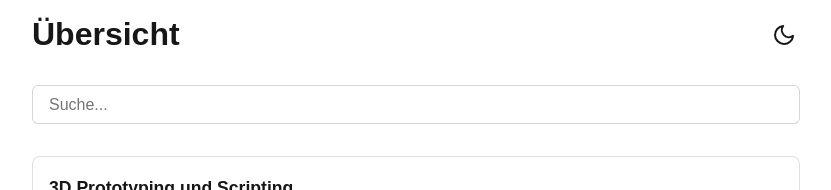
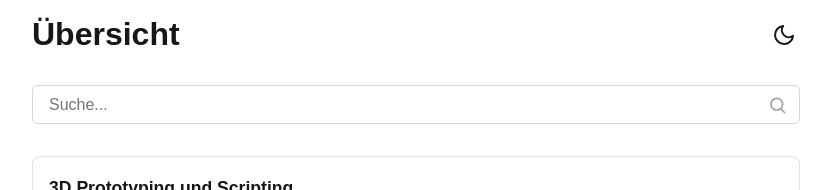
Before and after one commit to SimonSchneZzer/module-calculator, a Next.js app: page /overview in a window 1280 px wide. Shown: the top 190 px of the page, without its empty margins (224-1055 px from the left). Built offline with nearby package versions, Linux system fonts and the light colour scheme.

Commit message:
searchbar update

```diff
--- a/src/app/overview/overview.module.css
+++ b/src/app/overview/overview.module.css
@@ -1,3 +1,8 @@
+    .searchContainer {
+        position: relative;
+        width: 100%;
+    }
+
     .searchInput {
         width: 100%;
         padding: 0.6rem 1rem;
@@ -7,6 +12,36 @@
         border: 1px solid rgba(120, 120, 120, 0.3);
         background: var(--background);
         color: var(--foreground);
+    }
+
+    /* Clear‑Button (×) */
+    .clearButton {
+        position: absolute;
+        right: 0.8rem;
+        top: 50%;
+        transform: translateY(-50%);
+        background: none;
+        border: none;
+        font-size: 1.2rem;
+        color: var(--foreground);
+        cursor: pointer;
+        padding: 0;
+        z-index: 1;
+    }
+
+    /* Such‑Icon (Lupe) */
+    .searchIcon {
+        position: absolute;
+        right: 0.8rem;
+        top: 50%;
+        transform: translateY(-50%);
+        color: rgba(120, 120, 120, 0.7);
+        display: flex;
+        align-items: center;
+        justify-content: center;
+        pointer-events: none;
+        /* Icon ist nicht klickbar */
+        z-index: 1;
     }
 
     .bubbles {
--- a/src/app/overview/page.tsx
+++ b/src/app/overview/page.tsx
@@ -141,6 +141,8 @@ export default function LehrveranstaltungenPage() {
 
   return (
     <>
+
+      <div className={styles.searchContainer}>
         <input
           type="text"
           placeholder="Suche..."
@@ -148,6 +150,35 @@ export default function LehrveranstaltungenPage() {
           onChange={(e) => setSuchbegriff(e.target.value)}
           className={styles.searchInput}
         />
+
+        {suchbegriff ? (
+          <button
+            className={styles.clearButton}
+            onClick={() => setSuchbegriff('')}
+            aria-label="Suchfeld löschen"
+          >
+            ×
+          </button>
+        ) : (
+          <div className={styles.searchIcon} aria-hidden="true">
+            <svg
+              xmlns="http://www.w3.org/2000/svg"
+              fill="none"
+              viewBox="0 0 24 24"
+              stroke="currentColor"
+              width="20"
+              height="20"
+            >
+              <path
+                strokeLinecap="round"
+                strokeLinejoin="round"
+                strokeWidth={2}
+                d="M21 21l-4.35-4.35m2.1-5.65a7 7 0 11-14 0 7 7 0 0114 0z"
+              />
+            </svg>
+          </div>
+        )}
+      </div>
 
       <div className={styles.bubbles}>
         {nichtBestandeneLVs.map((lv, i) => {
@@ -178,8 +209,7 @@ export default function LehrveranstaltungenPage() {
         {sortedList.map((eintrag, idx) => (
           <li
             key={idx}
-            className={`${styles.item} ${
-              gesperrteLVs.has(eintrag.lehrveranstaltung) ? `${styles.blocked} blocked` : ''
+            className={`${styles.item} ${gesperrteLVs.has(eintrag.lehrveranstaltung) ? `${styles.blocked} blocked` : ''
               }`}
             onClick={() => toggleLvAuswahl(eintrag.lehrveranstaltung)}
           >
```
Lines whose indentation alone changed are shown as unchanged.
